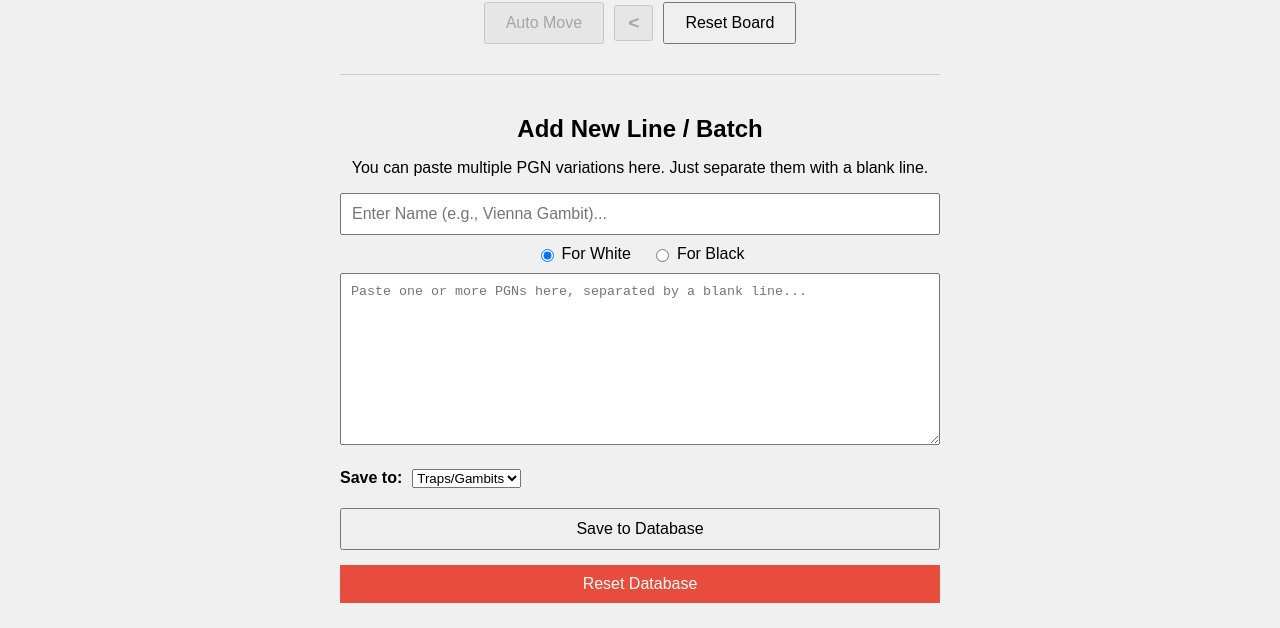
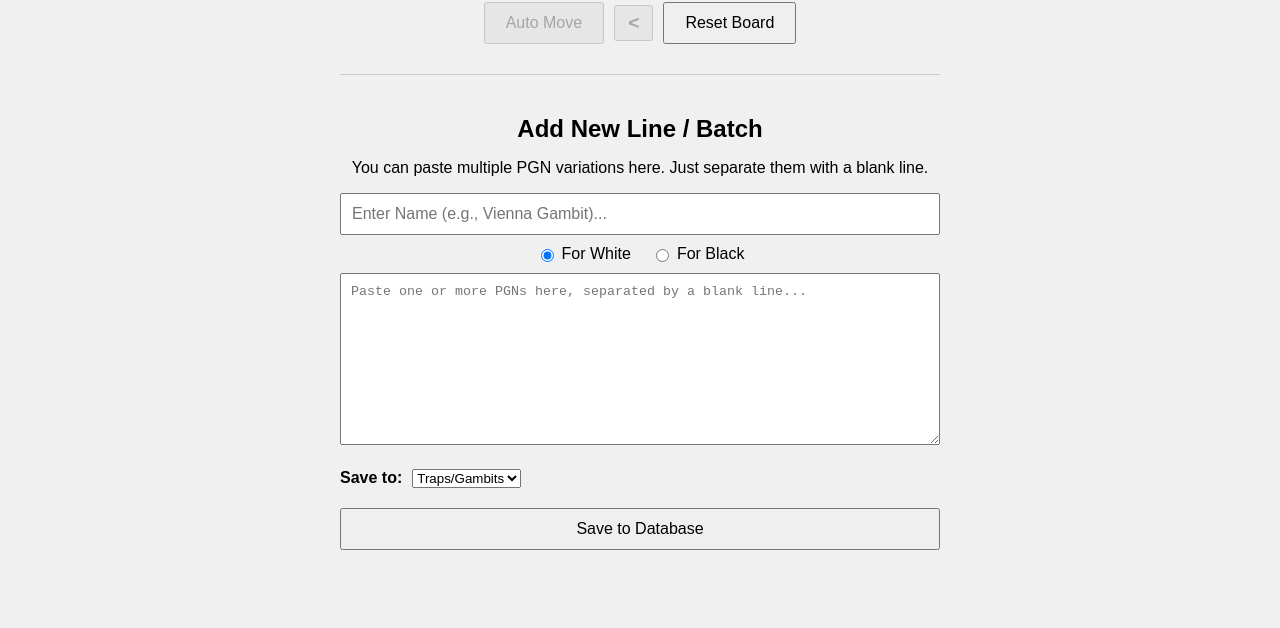
Before and after one commit to fhasans/sanchez, a React (Vite) app in the folder frontend/: page / in a window 1280 px wide. Shown: the part 208-836 px from the top of the page. After the commit the page ends 800 px from the top, so only its background shows below. Built offline with nearby package versions, Linux system fonts and the light colour scheme; no server answers.

Commit message:
hide reset button

```diff
--- a/frontend/src/pages/AnalysisBoard.jsx
+++ b/frontend/src/pages/AnalysisBoard.jsx
@@ -27,6 +27,7 @@ function AnalysisBoard({ onDatabaseUpdate }) {
   const [trapFor, setTrapFor] = useState("white");
   const [saveToSource, setSaveToSource] = useState("traps");
   const [statusMessage, setStatusMessage] = useState("");
+  const [showResetButton, setShowResetButton] = useState(false);
 
   useEffect(() => {
     const getMovesForPosition = async () => {
@@ -78,6 +79,14 @@ function AnalysisBoard({ onDatabaseUpdate }) {
     if (suggestedMove) {
       game.move(suggestedMove);
       updateGameState();
+    }
+  }
+
+  function onChangeTrapname(e) {
+    const val = e?.target?.value;
+    setTrapName(val);
+    if (val === "**********") {
+      setShowResetButton(true);
     }
   }
 
@@ -206,7 +215,7 @@ function AnalysisBoard({ onDatabaseUpdate }) {
           <input
             type="text"
             value={trapName}
-            onChange={(e) => setTrapName(e.target.value)}
+            onChange={(e) => onChangeTrapname(e)}
             placeholder="Enter Name (e.g., Vienna Gambit)..."
             required
           />
@@ -251,9 +260,11 @@ function AnalysisBoard({ onDatabaseUpdate }) {
           <button type="submit">Save to Database</button>
         </form>
         {statusMessage && <p className="status-message">{statusMessage}</p>}
-        <button onClick={handleResetDatabase} className="reset-db-button">
-          Reset Database
-        </button>
+        {showResetButton && (
+          <button onClick={handleResetDatabase} className="reset-db-button">
+            Reset Database
+          </button>
+        )}
       </div>
     </>
   );
```
